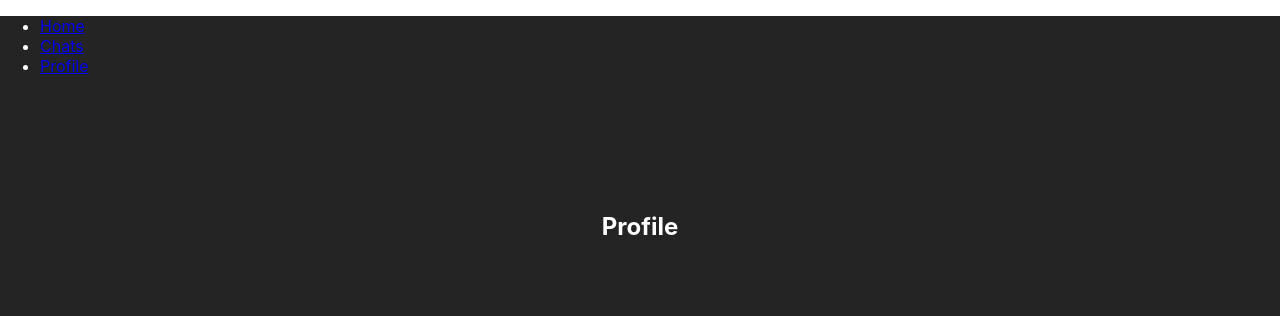
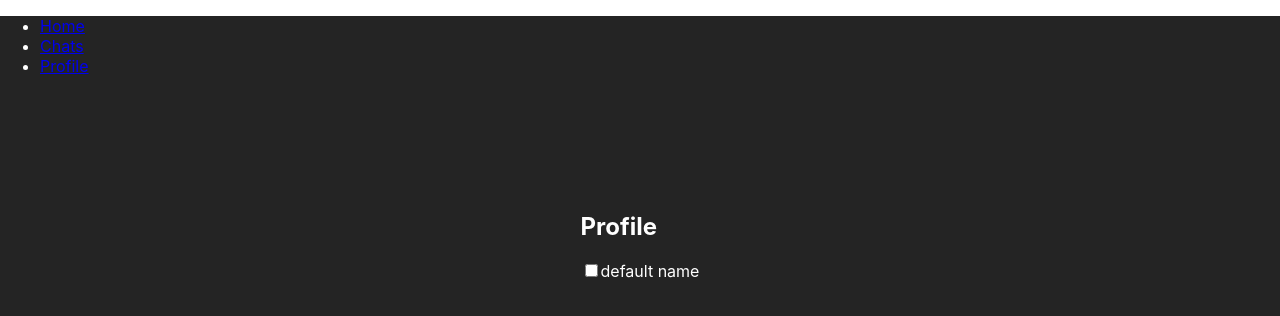
Before and after one commit to AllSee1ng/React-Js, a React (Create React App) app in the folder my-app/: page /profile in a window 1280 px wide. Shown: the top 316 px of the page. Built offline with nearby package versions, Linux system fonts and the light colour scheme.

Commit message:
HomeWork5
Всё сделал и так же добавил проверку на существование чата.

```diff
--- a/my-app/package.json
+++ b/my-app/package.json
@@ -12,8 +12,10 @@
     "node-sass": "^6.0.1",
     "react": "^17.0.2",
     "react-dom": "^17.0.2",
+    "react-redux": "^7.2.6",
     "react-router-dom": "^6.0.2",
     "react-scripts": "4.0.3",
+    "redux": "^4.1.2",
     "web-vitals": "^1.1.2"
   },
   "scripts": {
--- a/my-app/src/App.js
+++ b/my-app/src/App.js
@@ -2,9 +2,11 @@ import React from "react";
 import { BrowserRouter, Link } from "react-router-dom";
 import { Router } from "./components/Router/Router";
 import "./App.sass";
-
+import { Provider } from "react-redux";
+import { store } from "./store";
 function App() {
     return (
+        <Provider store={store}>
             <div className="App">
                 <BrowserRouter>
                     <header className="App-header">
@@ -25,6 +27,7 @@ function App() {
                     </main>
                 </BrowserRouter>
             </div>
+        </Provider>
     );
 }
 
--- a/my-app/src/components/ChatApp/Chat.jsx
+++ b/my-app/src/components/ChatApp/Chat.jsx
@@ -3,7 +3,7 @@ import { useState, useEffect, useCallback } from "react";
 import { Message } from "../Message/Message";
 import { ChatList } from "../ChatList/ChatList";
 import { Form } from "../Form/Form";
-import { useParams } from "react-router";
+import { Navigate, useParams } from "react-router";
 
 const initialMessages = {
     chat1: [],
@@ -45,6 +45,10 @@ function Chat() {
         return () => clearTimeout(timer);
     }, [messageList[chatId]]);
 
+    if (chatId && !(chatId in messageList)) {
+        return <Navigate replace to="/chat" />;
+    }
+
     return (
         <div className="chat">
             <ChatList />
--- a/my-app/src/components/Profile/Profile.jsx
+++ b/my-app/src/components/Profile/Profile.jsx
@@ -1,9 +1,25 @@
 import React from "react";
+import { useDispatch, useSelector } from "react-redux";
+import { toggleCheckbox } from "../../store/profile/actions";
 
 export const Profile = () => {
+    const checkboxValue = useSelector((state) => state.checkbox);
+    const name = useSelector((state) => state.name);
+    const dispatch = useDispatch();
+
+    const handleChange = () => {
+        dispatch(toggleCheckbox);
+    };
+
     return (
         <div>
             <h2>Profile</h2>
+            <input
+                type="checkbox"
+                checked={checkboxValue}
+                onChange={handleChange}
+            />
+            <span>{name}</span>
         </div>
     );
 };
--- /dev/null
+++ b/my-app/src/store/index.js
@@ -0,0 +1,8 @@
+import { createStore } from "redux";
+
+import { profileReducer } from "./profile/reducer";
+
+export const store = createStore(
+    profileReducer,
+    window.__REDUX_DEVTOOLS_EXTENSION__ && window.__REDUX_DEVTOOLS_EXTENSION__()
+);
--- /dev/null
+++ b/my-app/src/store/profile/actions.js
@@ -0,0 +1,5 @@
+export const TOGGLE_CHECKBOX = "PROFILE::TOGGLE_CHECKBOX";
+
+export const toggleCheckbox = {
+    type: TOGGLE_CHECKBOX,
+};
--- /dev/null
+++ b/my-app/src/store/profile/reducer.js
@@ -0,0 +1,18 @@
+import { TOGGLE_CHECKBOX } from "./actions";
+
+const initialState = {
+    checkbox: false,
+    name: "default name",
+};
+
+export const profileReducer = (state = initialState, action) => {
+    switch (action.type) {
+        case TOGGLE_CHECKBOX:
+            return {
+                ...state,
+                checkbox: !state.checkbox,
+            };
+        default:
+            return state;
+    }
+};
```
Also changed, not shown: 1 other file (tests, documents, lock files or other folders). Lines whose indentation alone changed are shown as unchanged.
